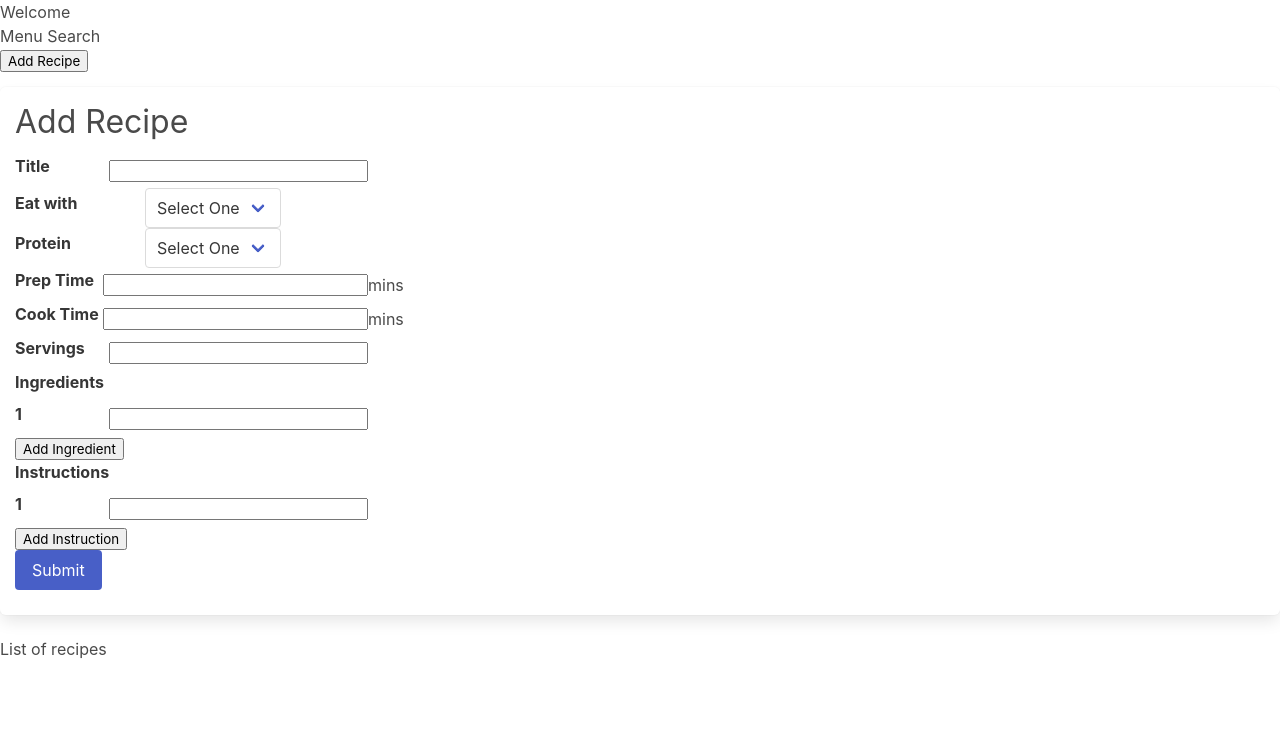
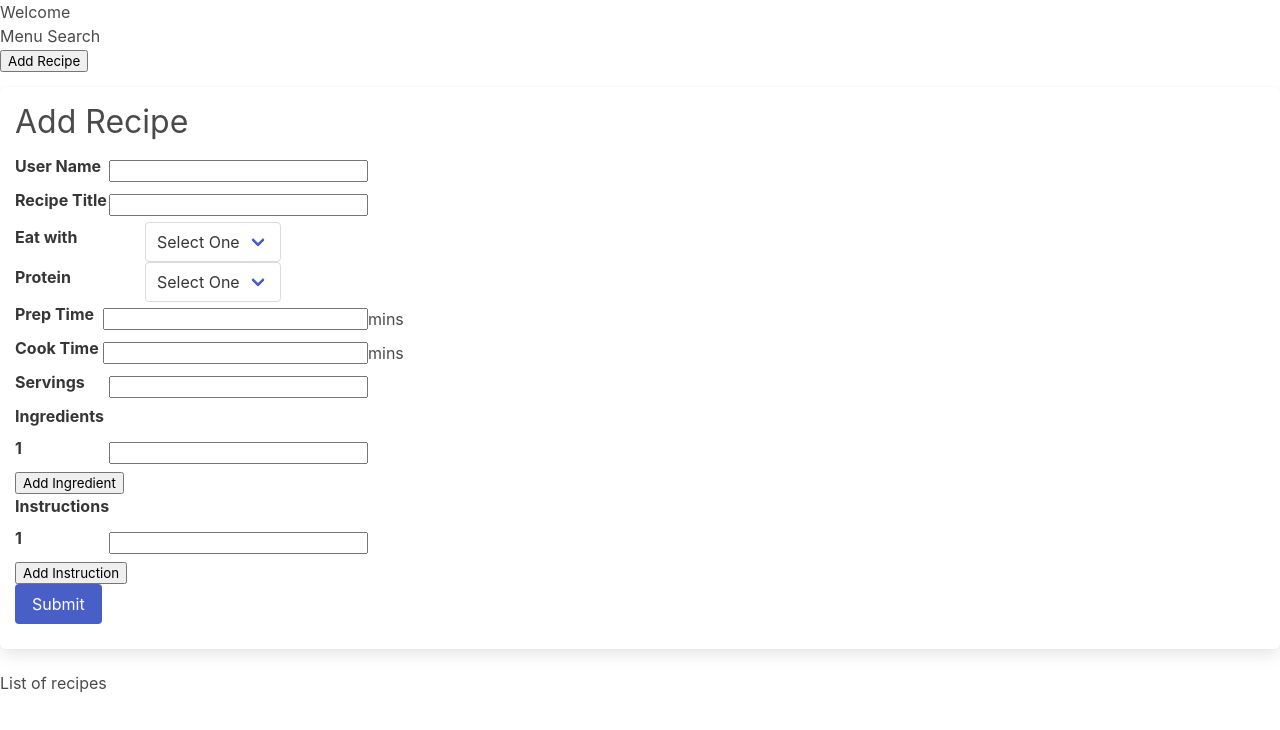
Before and after one commit to CocoTapi/PortfolioProject2, a React (Create React App) app in the folder meal_plan/: page / in a window 1280 px wide. Both pictures are taken after a click on the button "Add Recipe". Shown: the top 730 px of the page. Built offline with nearby package versions, Linux system fonts and the light colour scheme.

Commit message:
added user name into the recipe form

```diff
--- a/meal_plan/src/conponents/RecipeForm.js
+++ b/meal_plan/src/conponents/RecipeForm.js
@@ -3,6 +3,7 @@ import { useState } from 'react';
 function RecipeForm () {
     const [formData, setFormData] = useState(
         {
+            userName: "",
             title: "",
             eatWith: "",
             protein: "",
@@ -46,6 +47,7 @@ function RecipeForm () {
     const handleSubmit = (e) => {
         e.preventDefault();
         console.log(`
+            user name: ${formData.userName},
             title: ${formData.title},
             eatWith: ${formData.eatWith},
             protein: ${formData.protein},
@@ -62,7 +64,20 @@ function RecipeForm () {
             <form onSubmit={handleSubmit}>
                 <div className="field-group">
                     <div className="field">
-                        <label className="label" htmlFor='title'>Title</label>
+                        <label className="label" htmlFor='userName'>User Name</label>
+                        <input
+                            className="inout is-expanded"
+                            type='text'
+                            id='userName'
+                            name='userName'
+                            value={formData.userName}
+                            onChange={handleChange}
+                        />
+                    </div>
+                </div>
+                <div className="field-group">
+                    <div className="field">
+                        <label className="label" htmlFor='title'>Recipe Title</label>
                         <input
                             className="inout is-expanded"
                             type='text'
```
